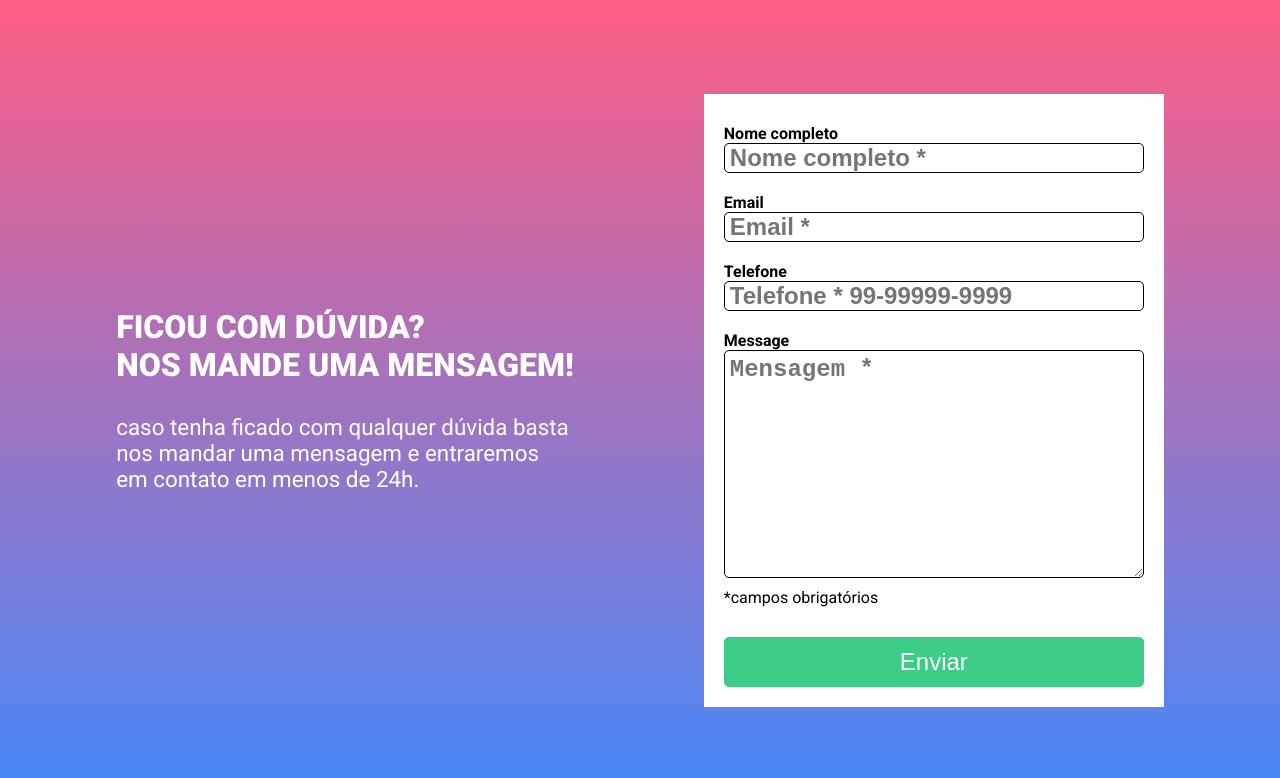
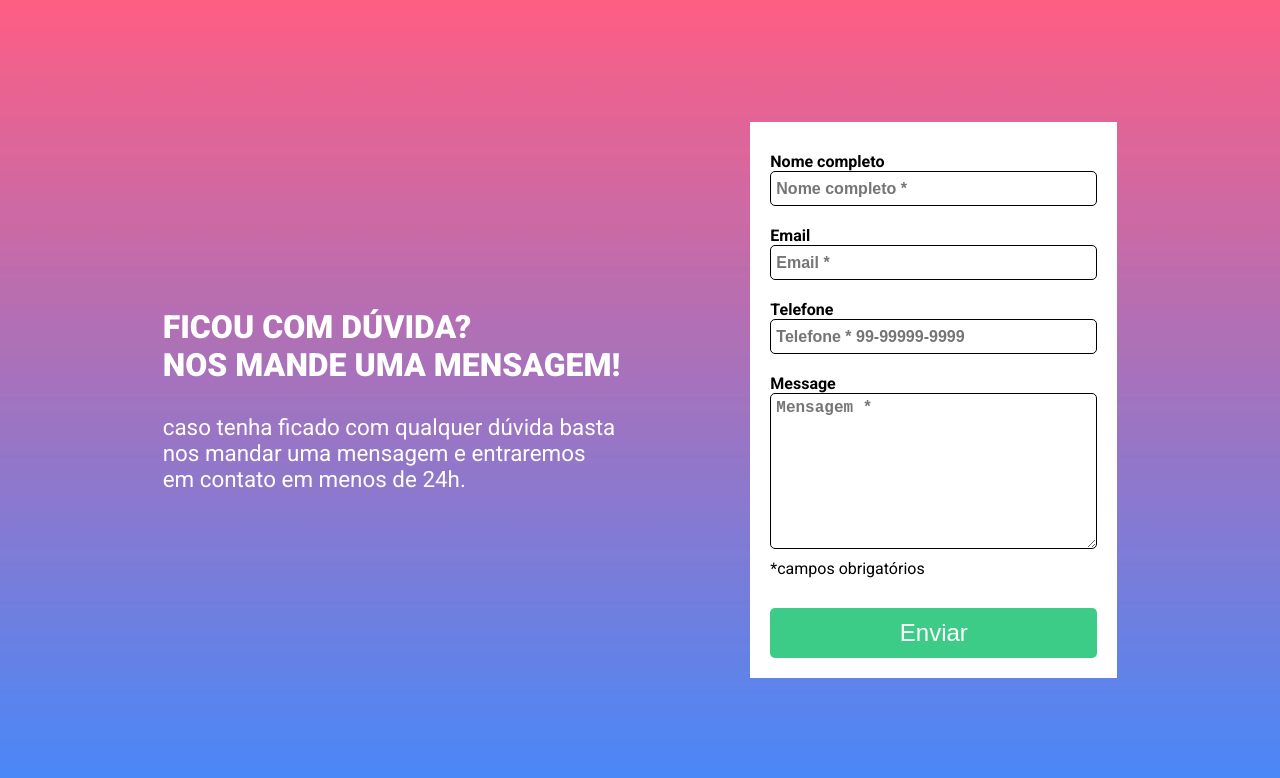
Before and after one commit to TheodoraNascimento/formulario, a plain HTML site: page index.html in a window 1280 px wide. Drawn offline with Linux system fonts and the light colour scheme.

Commit message:
font size placeholder

```diff
--- a/css/style.css
+++ b/css/style.css
@@ -71,10 +71,10 @@ main{
 
 .section .side .form .field{
     border: 1px solid black;
-    height: 30px;
+    height: 35px;
     border-radius: 5px;
     padding-left: 5px;
-    font-size: 1.5rem;
+    font-size: 1rem;
     font-weight: 700;
     color: var(--placeholder-color);
     margin-bottom: 10px;
@@ -84,7 +84,7 @@ main{
     border: 1px solid black;
     border-radius: 5px;
     padding: 5px;
-    font-size: 1.5rem;
+    font-size: 1rem;
     font-weight: 700;
     color: var(--placeholder-color);
     margin-bottom: 10px;
```
